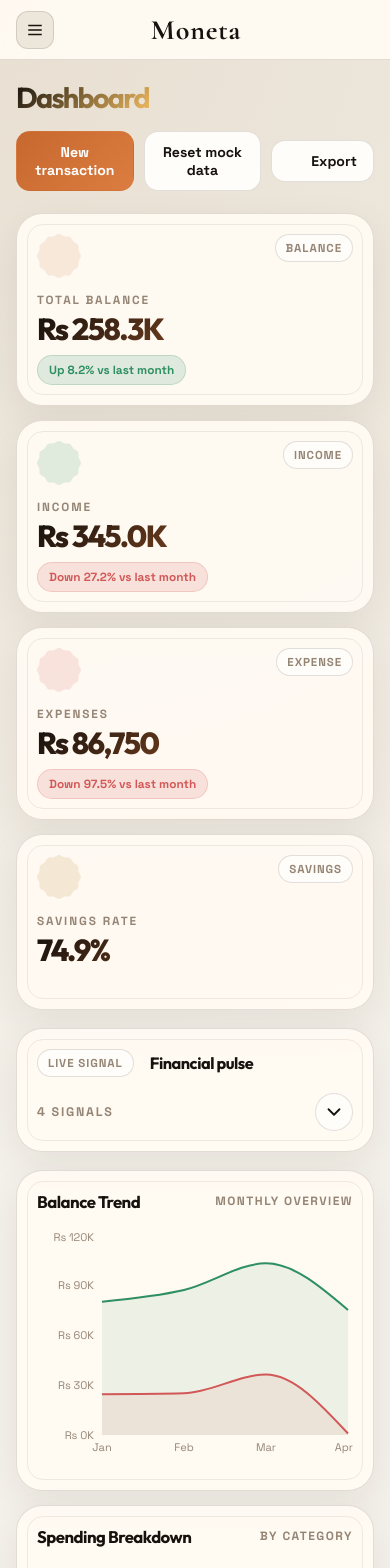
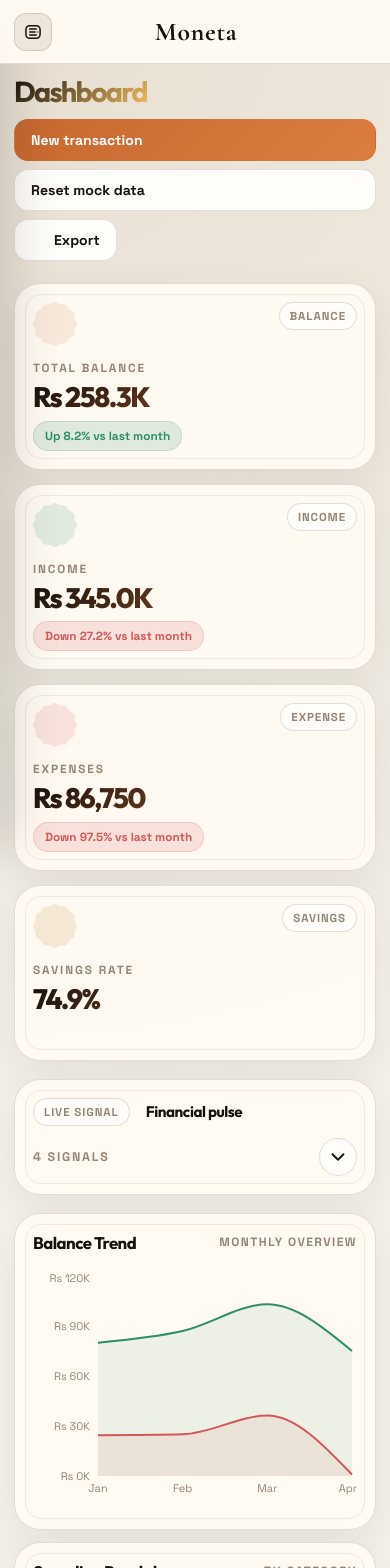
Before and after one commit to hardikguptaofficialgit/monetadashboardassignment, a React (Vite) app: page / in a window 390 px wide. Shown: the top 1568 px of the page. Built offline with nearby package versions, Linux system fonts and the light colour scheme; some icons are missing.

Commit message:
updated design ux

```diff
--- a/src/App.jsx
+++ b/src/App.jsx
@@ -22,16 +22,44 @@ function App() {
     void initializeApp();
   }, [initializeApp]);
 
+  useEffect(() => {
+    // prevent the page from scrolling underneath the mobile drawer
+    document.body.style.overflow = sidebarOpen ? "hidden" : "";
+
+    return () => {
+      document.body.style.overflow = "";
+    };
+  }, [sidebarOpen]);
+
   return (
     <>
       {loading && <LoadingScreen onComplete={() => setLoading(false)} />}
 
       <div className={`app-shell ${sidebarCollapsed ? "app-shell-collapsed" : ""} ${loading ? "app-shell-hidden" : "app-shell-ready"}`}>
         <div className="mobile-bar">
-          <button className="burger" onClick={() => setSidebarOpen(true)} aria-label="Open menu">
-            <svg width="18" height="18" viewBox="0 0 24 24" fill="none" stroke="currentColor" strokeWidth="2">
-              <path d="M3 12h18M3 6h18M3 18h18" />
-            </svg>
+          <button
+            className={`burger ${sidebarOpen ? "open" : ""}`}
+            onClick={() => setSidebarOpen((current) => !current)}
+            aria-label={sidebarOpen ? "Close menu" : "Open menu"}
+            aria-pressed={sidebarOpen}
+            type="button"
+          >
+            {sidebarOpen ? (
+              <svg className="burger-icon" width="20" height="20" viewBox="0 0 24 24" fill="none" aria-hidden="true">
+                <rect x="3.5" y="4.5" width="17" height="15" rx="4.5" className="burger-frame" />
+                <path d="M8.5 8.5 15.5 15.5" className="burger-line" />
+                <path d="M15.5 8.5 8.5 15.5" className="burger-line" />
+                <circle cx="17.5" cy="7.5" r="1.1" className="burger-dot" />
+              </svg>
+            ) : (
+              <svg className="burger-icon" width="20" height="20" viewBox="0 0 24 24" fill="none" aria-hidden="true">
+                <rect x="3.5" y="4.5" width="17" height="15" rx="4.5" className="burger-frame" />
+                <path d="M8 8.5H16" className="burger-line" />
+                <path d="M8 12H14.5" className="burger-line" />
+                <path d="M8 15.5H16" className="burger-line" />
+                <circle cx="17.5" cy="12" r="1.25" className="burger-dot" />
+              </svg>
+            )}
           </button>
           <div className="mobile-wordmark" aria-label="Moneta">
             <span>Moneta</span>
--- a/src/index.css
+++ b/src/index.css
@@ -41,6 +41,7 @@
   --sidebar-collapsed-w: 96px;
   --sidebar-icon: #000000;
   --sidebar-icon-strong: #000000;
+  --mobile-nav-h: 64px;
 }
 
 [data-theme="dark"] {
@@ -693,10 +694,31 @@ h4 {
   cursor: pointer;
 }
 
+.burger-icon {
+  overflow: visible;
+}
+
+.burger-frame,
+.burger-line {
+  stroke: currentColor;
+  stroke-width: 1.8;
+  stroke-linecap: round;
+  stroke-linejoin: round;
+}
+
+.burger-dot {
+  fill: var(--accent);
+}
+
 [data-theme="dark"] .burger {
   background: #211912;
   border-color: rgba(255, 232, 205, 0.12);
   color: #fff7ee;
+}
+
+.burger.open {
+  background: var(--accent-soft);
+  border-color: color-mix(in srgb, var(--accent) 28%, var(--border));
 }
 
 .sidebar.collapsed {
@@ -1840,23 +1862,35 @@ h4 {
 @media (max-width: 768px) {
   .mobile-bar {
     display: flex;
+    height: var(--mobile-nav-h);
+    padding: 0 14px;
   }
 
   .sidebar {
+    width: min(84vw, 320px);
+    padding: calc(var(--mobile-nav-h) + 10px) 14px 14px;
+    border-right: 1px solid var(--border);
+    box-shadow: 18px 0 42px rgba(23, 18, 13, 0.12);
     transform: translateX(-100%);
     transition: transform 0.22s ease;
   }
 
+  .brand-action {
+    display: none;
+  }
+
+  .brand-main {
+    display: none;
+  }
+
+  .brand {
+    justify-content: flex-end;
+  }
+
   .sidebar.collapsed {
-    width: var(--sidebar-w);
-    padding-left: 18px;
-    padding-right: 18px;
-  }
-
-  .sidebar.collapsed .brand {
-    justify-content: space-between;
-    padding-left: 10px;
-    padding-right: 10px;
+    width: min(84vw, 320px);
+    padding-left: 14px;
+    padding-right: 14px;
   }
 
   .sidebar.collapsed .brand-main,
@@ -1882,35 +1916,65 @@ h4 {
 
   .sidebar-shade.show {
     display: block;
+    backdrop-filter: blur(2px);
   }
 
   .main-area {
     margin-left: 0;
     max-width: 100%;
-    padding: 84px 16px 28px;
+    padding: calc(var(--mobile-nav-h) + 14px) 14px 24px;
   }
 
   .brand {
-    padding-right: 4px;
+    align-items: flex-start;
+    padding: 0 4px 14px;
+    margin-bottom: 10px;
   }
 
   .page-head,
   .txn-toolbar {
     flex-direction: column;
     align-items: flex-start;
+    gap: 12px;
+  }
+
+  .head-actions {
+    width: 100%;
+    gap: 8px;
+    flex-wrap: wrap;
   }
 
   .txn-controls {
     width: 100%;
   }
 
+  .stat-grid,
   .action-center {
     grid-template-columns: 1fr;
+  }
+
+  .charts-row,
+  .insights-row {
+    grid-template-columns: 1fr;
+    gap: 12px;
   }
 
   .action-center-toggle-copy,
   .action-center-toggle-side {
     width: 100%;
+  }
+
+  .action-center-toggle {
+    gap: 12px;
+    margin-bottom: 12px;
+  }
+
+  .action-center-heading {
+    font-size: 0.95rem;
+  }
+
+  .action-center-subcopy {
+    font-size: 0.8rem;
   }
 
   .search-input,
@@ -1931,6 +1995,14 @@ h4 {
     flex-direction: column;
     align-items: flex-start;
   }
+
+  .role-pills {
+    gap: 10px;
+  }
+
+  .role-pill {
+    min-height: 42px;
+  }
 }
 
 @media (max-width: 520px) {
@@ -1939,6 +2011,15 @@ h4 {
     grid-template-columns: 1fr;
   }
 
+  .sidebar,
+  .sidebar.collapsed {
+    width: min(88vw, 300px);
+  }
+
+  .mobile-wordmark span {
+    font-size: 1.6rem;
+  }
+
   .loading-shell {
     padding: 34px 18px 26px;
     border-radius: 28px;
@@ -1950,11 +2031,11 @@ h4 {
 
   .clay,
   .modal-box {
-    padding: 20px;
+    padding: 18px;
   }
 
   .stat-value,
   .insight-val {
-    font-size: 1.9rem;
-  }
-}
+    font-size: 1.75rem;
+  }
+}
```
